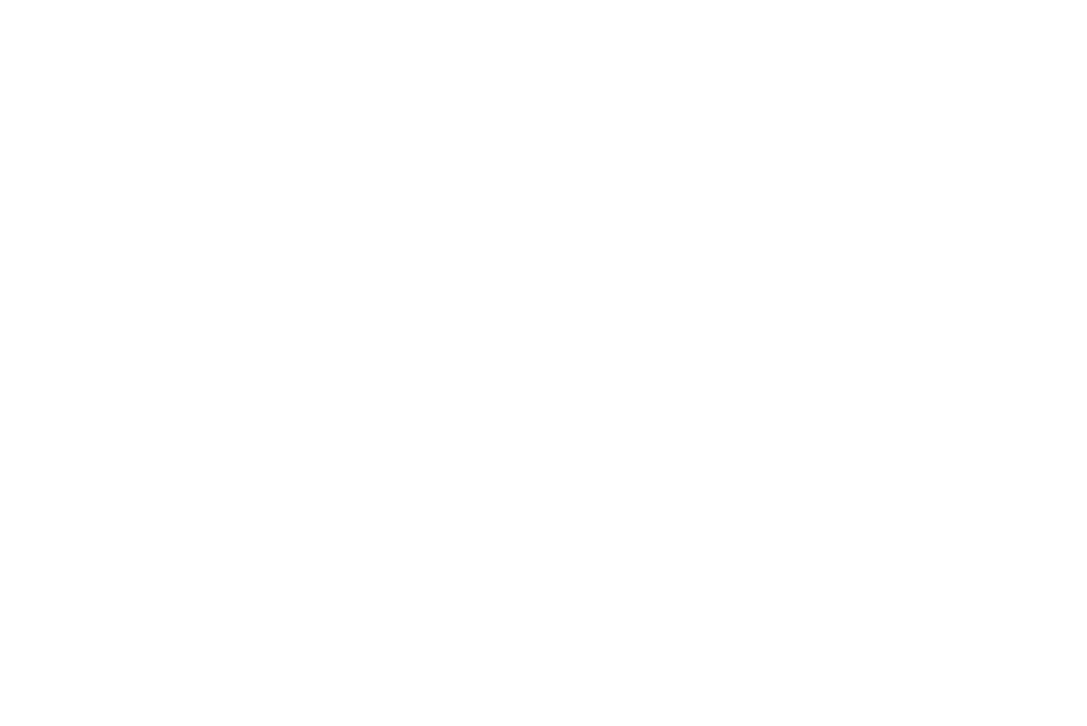
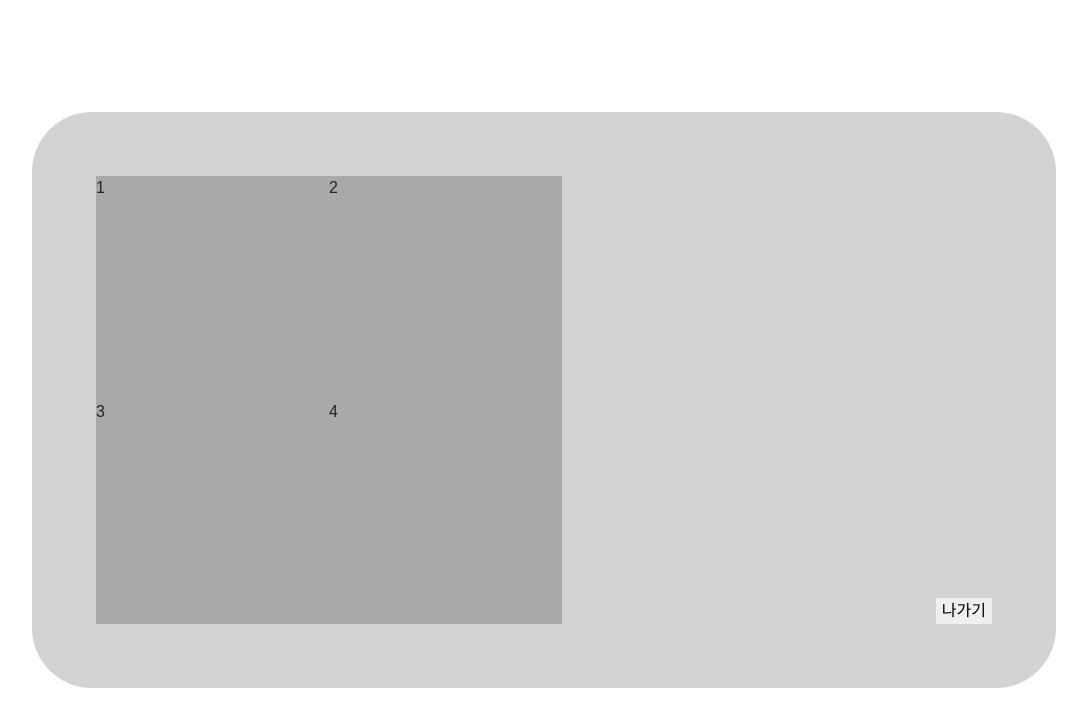
Before and after one commit to GaSuWang/Viewdle, a Vue app in the folder FE/: page /ee-room in a window 1280 px wide. Before the commit this address had no page. Shown: the top 726 px of the page, without its empty margins (96-1183 px from the left). Built offline with nearby package versions, Linux system fonts and the light colour scheme.

Commit message:
[S07P12D111-133] feat: 일반모드 면접자 화면 구성

```diff
--- a/FE/src/router.js
+++ b/FE/src/router.js
@@ -1,58 +1,73 @@
-import { createWebHistory, createRouter } from 'vue-router';
+import { createWebHistory, createRouter } from "vue-router";
 
 // /* webpackPrefetch:true */ 입력해서 vue.config.js에서 prefetch 끈 것을 활성화 시킬 수 있음
 
 const routes = [
   {
-    path: '/',
-    name: 'Account',
-    component: () => import('@/views/Account/AccountView.vue')
+    path: "/",
+    name: "Account",
+    component: () => import("@/views/Account/AccountView.vue"),
   },
   {
-    path: '/signup',
-    name: 'Signup',
-    component: () => import(/* webpackPrefetch:true */ '@/components/Account/SignupCard.vue')
+    path: "/signup",
+    name: "Signup",
+    component: () =>
+      import(/* webpackPrefetch:true */ "@/components/Account/SignupCard.vue"),
   },
   {
-    path: '/pw',
-    name: 'pw',
-    component: () => import(/* webpackPrefetch:true */ '@/components/Account/PWFindCard.vue')
+    path: "/pw",
+    name: "pw",
+    component: () =>
+      import(/* webpackPrefetch:true */ "@/components/Account/PWFindCard.vue"),
   },
   {
-    path: '/main',
-    name: 'main',
-    component: () => import(/* webpackPrefetch:true */ '@/views/Lobby/MainView.vue')
+    path: "/main",
+    name: "main",
+    component: () =>
+      import(/* webpackPrefetch:true */ "@/views/Lobby/MainView.vue"),
   },
   {
-    path: '/mypage',
-    name: 'mypage',
-    component: () => import(/* webpackPrefetch:true */ '@/views/Lobby/MyView.vue')
+    path: "/mypage",
+    name: "mypage",
+    component: () =>
+      import(/* webpackPrefetch:true */ "@/views/Lobby/MyView.vue"),
   },
   {
-    path: '/replay',
-    name: 'replay',
-    component: () => import(/* webpackPrefetch:true */ '@/views/Lobby/ReplayView.vue')
+    path: "/replay",
+    name: "replay",
+    component: () =>
+      import(/* webpackPrefetch:true */ "@/views/Lobby/ReplayView.vue"),
   },
   {
-    path: '/cl',
-    name: 'cl',
-    component: () => import(/* webpackPrefetch:true */ '@/views/Lobby/CLManageView.vue')
+    path: "/cl",
+    name: "cl",
+    component: () =>
+      import(/* webpackPrefetch:true */ "@/views/Lobby/CLManageView.vue"),
   },
   {
-    path: '/setting-room',
-    name: 'setting-room',
-    component: () => import(/* webpackPrefetch:true */ '@/views/StudyRoom/SettingRoomView.vue')
+    path: "/setting-room",
+    name: "setting-room",
+    component: () =>
+      import(
+        /* webpackPrefetch:true */ "@/views/StudyRoom/SettingRoomView.vue"
+      ),
   },
   {
-    path: '/waiting-room',
-    name: 'watiing-room',
-    component: () => import(/* webpackPrefetch:true */ '@/views/StudyRoom/WaitingRoomView.vue')
+    path: "/waiting-room",
+    name: "watiing-room",
+    component: () =>
+      import(
+        /* webpackPrefetch:true */ "@/views/StudyRoom/WaitingRoomView.vue"
+      ),
   },
-  // {
-  //   path: '/ee-room',
-  //   name: 'ee-room',
-  //   component: () => import(/* webpackPrefetch:true */ '@/views/')
-  // },
+  {
+    path: "/ee-room",
+    name: "ee-room",
+    component: () =>
+      import(
+        /* webpackPrefetch:true */ "@/views/StudyRoom/NormalMode/EEView.vue"
+      ),
+  },
   // {
   //   path: '/ee-room/ez',
   //   name: 'ee-room-ez',
@@ -73,7 +88,6 @@
   //   name: 'feedback-room',
   //   component: () => import(/* webpackPrefetch:true */ '@/views/')
   // },
-
 ];
 
 export const router = createRouter({
--- a/FE/src/store/modules/lbhModule.js
+++ b/FE/src/store/modules/lbhModule.js
@@ -78,16 +78,16 @@
   //SettingRoom
 
   //WaitingRoom
-  getParticipantList({ commit }) {
-    axios
-      .get("url")
-      .then((res) => {
-        commit("GET_PARTICIPANT_LIST", res.data.participants);
-      })
-      .catch((e) => {
-        console.error(e.data);
-      });
-  },
+  // getParticipantList({ commit }) {
+  //   axios
+  //     .get("url")
+  //     .then((res) => {
+  //       commit("GET_PARTICIPANT_LIST", res.data.participants);
+  //     })
+  //     .catch((e) => {
+  //       console.error(e.data);
+  //     });
+  // },
   //EEView
 
   //ERView
--- a/FE/src/views/StudyRoom/NormalMode/EEView.vue
+++ b/FE/src/views/StudyRoom/NormalMode/EEView.vue
@@ -3,24 +3,90 @@
   <div class="EEView">
     <!-- 영상 구역  -->
     <!-- 면접관 영상 구역 -->
-
+    <div class="EEContainer">
+      <div class="participantVideo">1</div>
+      <div class="participantVideo">2</div>
+      <div class="participantVideo">3</div>
+      <div class="participantVideo">4</div>
+    </div>
     <!-- 유저 기능 구역 -->
     <!-- 상단  -->
-      <!-- 영상 녹화중 이미지? -->
 
     <!-- 하단 -->
+    <div class="EEButtonArea">
       <!-- 면접에서 나가기 버튼(일반 유저) -->
+      <div v-show="userType === 'user'" class="EEtoLBbtn user">
+        <button @click.prevent="EEtoLBConfirm(userType)">나가기</button>
+      </div>
       <!-- 면접에서 나가기 버튼(방장 유저) -->
-
+      <div v-show="serType === 'superUser'" class="EEtoLBbtn superUser">
+        <button @click.prevent="EEtoLBConfirm(userType)">나가기</button>
+      </div>
+    </div>
   </div>
 </template>
 
 <script>
+import { ref } from "vue";
 export default {
-
+  name: "EEView",
+  setup() {
+    const userType = ref("user"); //유저가 일반유저인지, 방장유저인지를 담고 있는 데이터를 여기에 넣어야, 지금은 임시
+    function EEtoLBConfirm(userType) {
+      if (userType === 'user') {
+        if(confirm('정말 면접에서 나가시겠습니까?\n지금까지의 면접영상과 피드백이 저장되지 않고 대기실로 이동합니다.')) {
+          this.$router.push('main')
+        } else if (userType === 'superUser'){
+          if(confirm('정말 면접에서 나가시겠습니까?\n지금까지의 면접영상과 피드백이 저장되지 않고 대기실로 이동합니다.')) {
+            // 권한위임 모달 실행
           }
+        }
+      }
+    }
+    return {
+      userType,
+      EEtoLBConfirm
+    };
+  },
+};
 </script>
 
-<style>
+<style scoped>
+.EEView {
+  position: absolute;
+  width: 80vw;
+  aspect-ratio: 16/9;
+  top: 50%;
+  left: 50%;
+  transform: translate(-50%, -50%);
+  background-color: lightgrey;
+  border-radius: 60px;
+  padding: 5%;
+  display: flex;
+  flex-direction: row;
+  justify-content: space-between;
+}
+
+.EEContainer {
+  width: 65%;
+  margin: 0;
+  display: flex;
+  flex-wrap: wrap;
+}
+
+.participantVideo {
+  width: 40%;
+  background: darkgrey;
+}
+
+.EEButtonArea {
+  display: flex;
+  flex-direction: column;
+  justify-content: end;
+}
+
+.EEtoLBbtn.user > button{
+  border: none;
+}
 
 </style>
--- a/FE/src/views/StudyRoom/WaitingRoomView.vue
+++ b/FE/src/views/StudyRoom/WaitingRoomView.vue
@@ -39,7 +39,7 @@
 <script>
 // import { ref } from "vue";
 // import { useStore } from "vuex";
-import { OpenVidu } from 'openvidu-browser';
+// import { OpenVidu } from 'openvidu-browser';
 export default {
   name: "WaitingRoomView",
   setup() {
@@ -57,7 +57,7 @@
 };
 </script>
 
-<style>
+<style scoped>
 .WaitingRoomView {
   position: absolute;
   width: 80vw;
```
Lines whose indentation alone changed are shown as unchanged.
